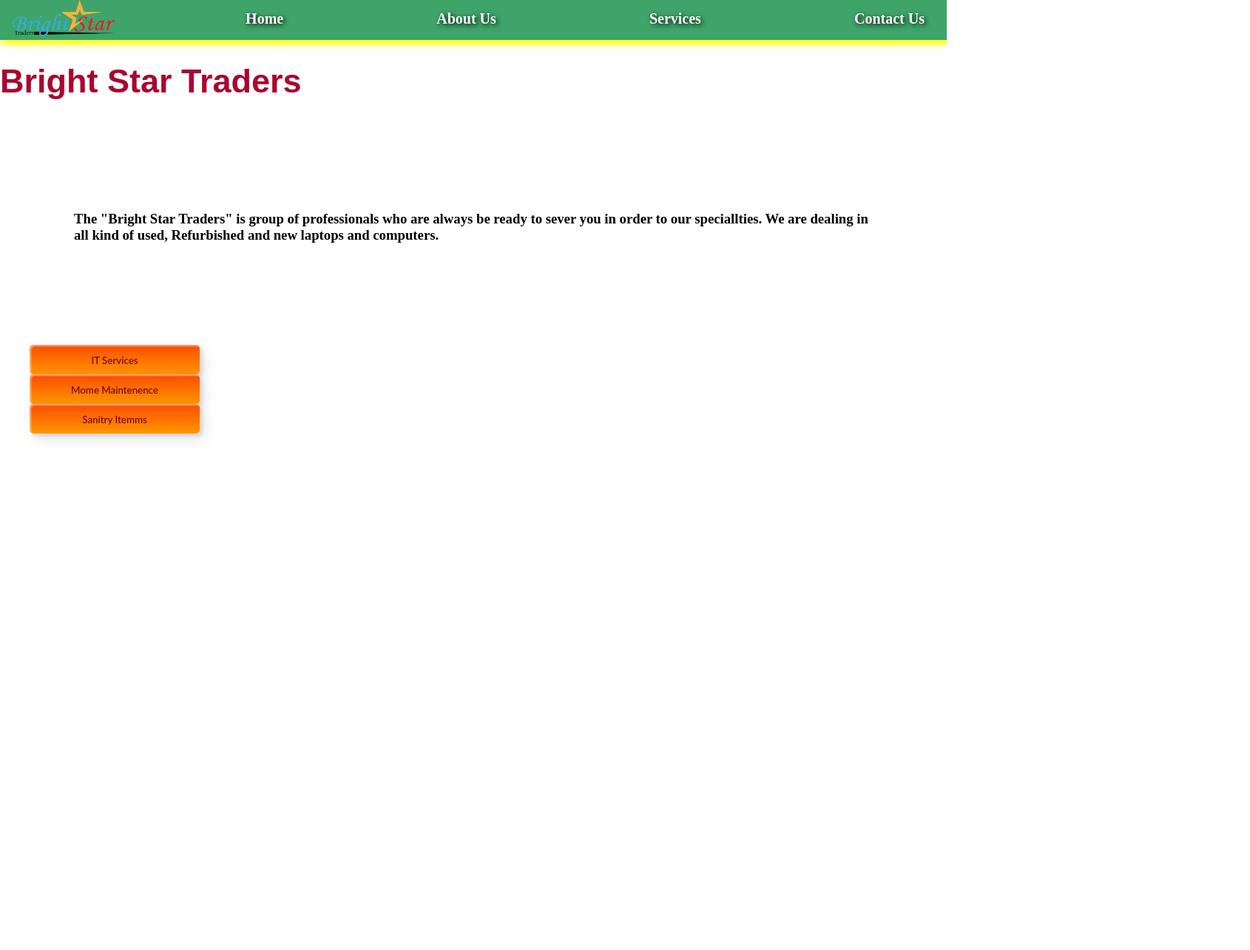
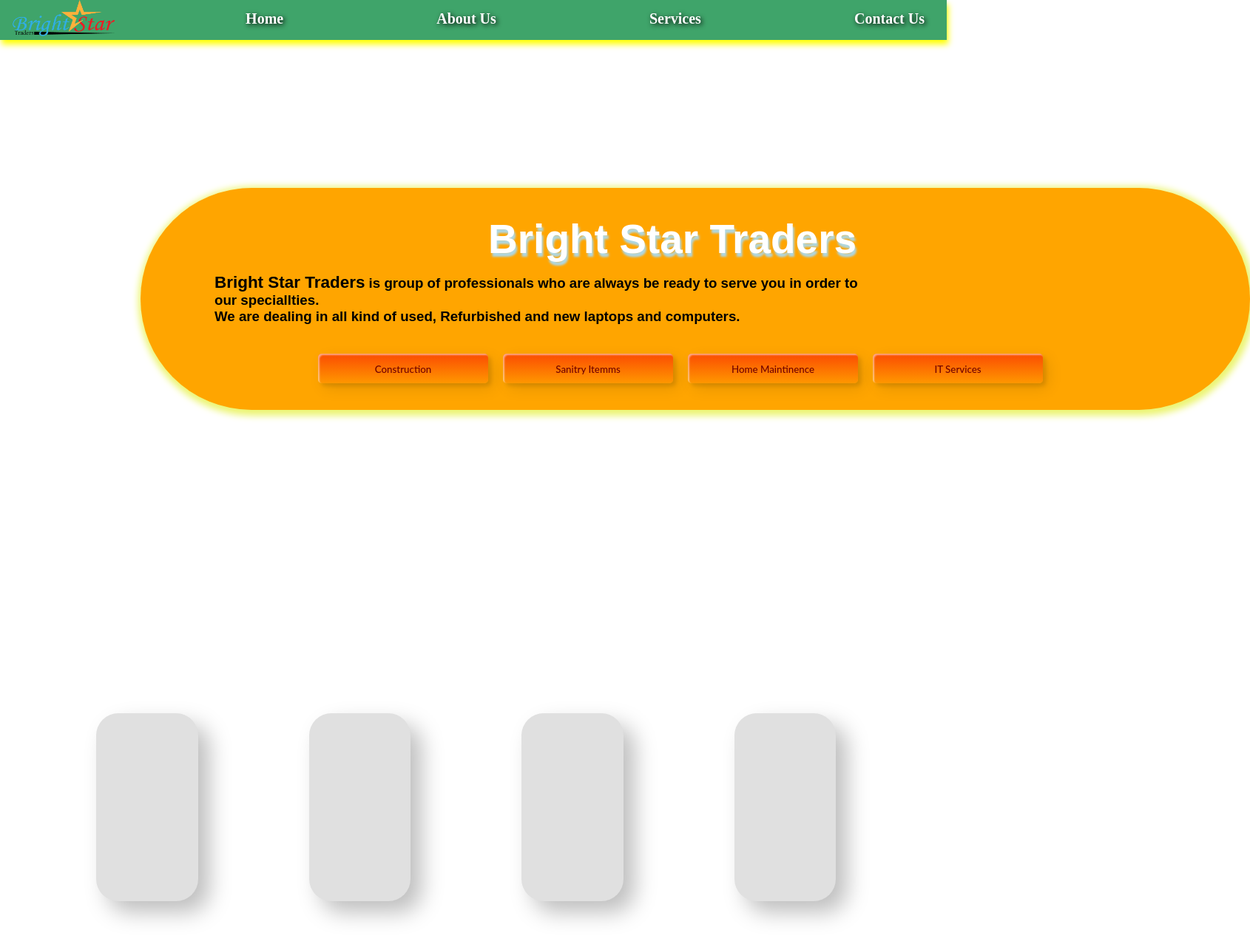
Before and after one commit to Rizwan2463/Bright-Star-Traders, a plain HTML site: page index.html in a window 1280 px wide. Shown: the top 1284 px of the page at 74% size, 1690 px wide, since content can reach past the window. Before the commit the page ends 800 px from the top, so only its background shows below. Drawn offline with Linux system fonts and the light colour scheme.

Commit message:
index.html

```diff
--- a/index.html
+++ b/index.html
@@ -9,26 +9,35 @@
 
 </head>
 <body>
-    <div class="conatiner">
     <nav id="nav-1">
         <a class="link-1" href="#">Contact Us</a>
         <a class="link-1" href="#">Services</a>
         <a class="link-1" href="#">About Us</a>
         <a class="link-1" href="#">Home</a>
             <div class="logo"><a href ="images/Logo300dpi.png"><img src="./images/Logo300dpi.png" width="140px" height="50px" style="margin-left: 15px;"></a>
-            </div>
       </nav>
     </div>
-    <div class="container">
-    <h1 style="color: rgb(168, 7, 47); font-family: sans-serif; font-size: 45px; font-weight: bold;">Bright Star Traders</h1>
-    <h3 style="color: black;padding: 100px;"><p>The "Bright Star Traders" is group of professionals who are always be ready to sever you in order to our speciallties.
+    <div class="container1">
+        <div id="myDIV">
+    <div class="box 1" style="position:absolute; margin-left: 470px; align-self: center; justify-self: center;">
+        <h1 style="color: rgb(255, 255, 255); font-family: sans-serif; font-size: 55px;">Bright Star Traders</h1></div></div>
+        <div class="box 2" style="position: absolute; align-self: center;">
+    <h3 style="color: black;padding: 100px; font-family: sans-serif;"><p><strong style="font-size: larger;">Bright Star Traders</strong> is group of professionals who are always be ready to serve you in order to our speciallties.<br>
         We are dealing in all kind of used, Refurbished and new laptops and computers.</p>
-    </h3>
-        <ul style="display: flex; flex-direction: column;">
+    </h3></div>
+    <div class="box 3" style="position: absolute;align-self: flex-end; margin-left: 200px; margin-bottom: 20px;">
+        <ul style="display: flex; flex-direction: row-reverse; gap: 20px;">
             <button class="custom-btn btn"><span>IT Services</span></button>
-            <button class="custom-btn btn"><span>Mome Maintenence</span></button>
+            <button class="custom-btn btn"><span>Home Maintinence</span></button>
             <button class="custom-btn btn"><span>Sanitry Itemms</span></button>
-        </ul>
+            <button class="custom-btn btn"><span>Construction</span></button>
+        </ul></div></div>
     </div>
+    <div class="container2">
+    <div class="card"></div>
+    <div class="card"></div>
+    <div class="card"></div>
+    <div class="card"></div>
+    <div></div>
 </body>
 </html>
```
